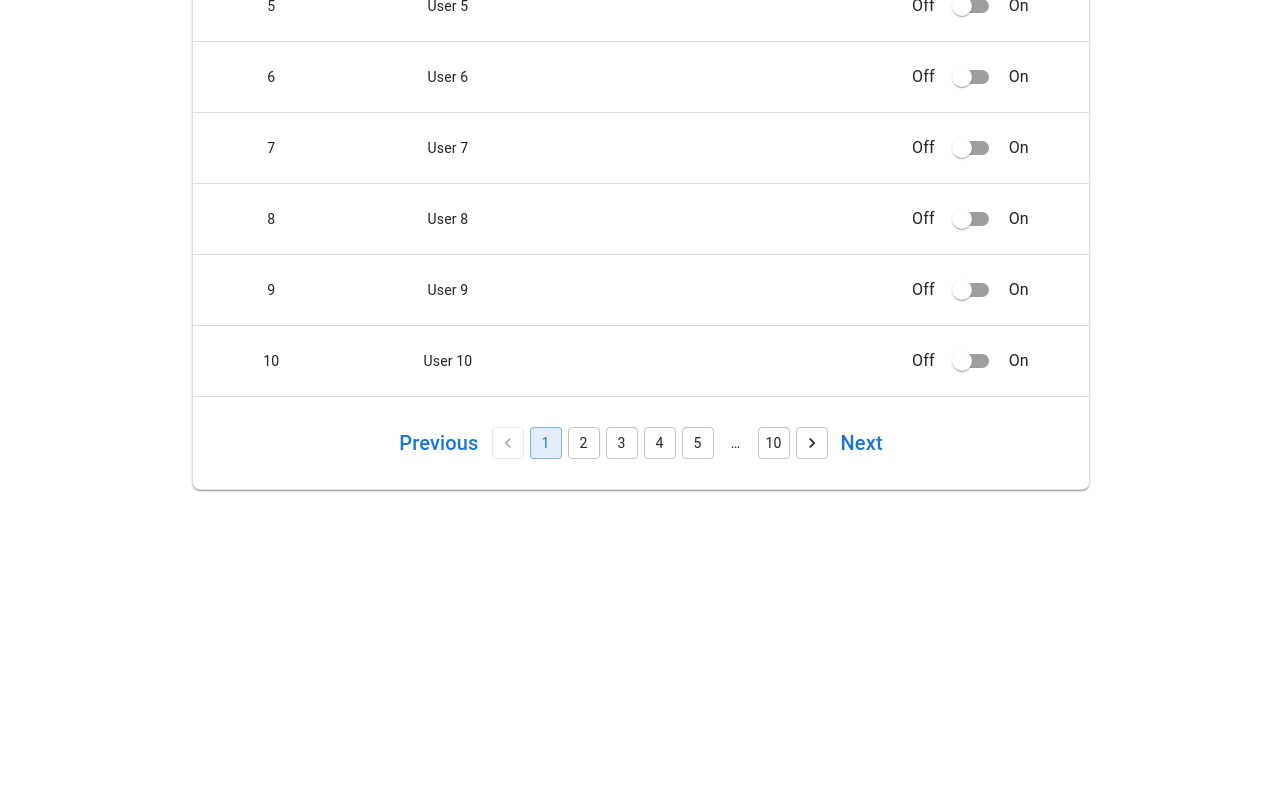
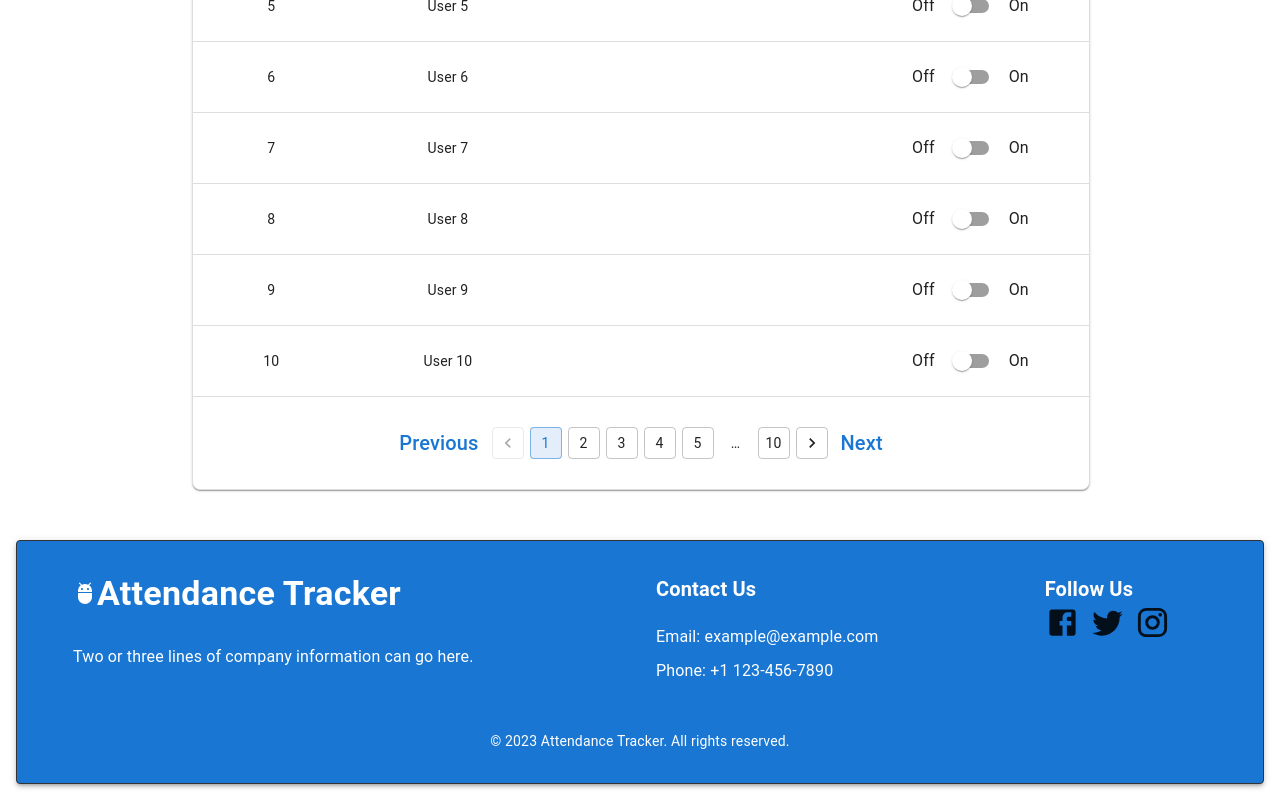
Before and after one commit to katariyakhushi/attendence-tracker, a React (Create React App) app: page / in a window 1280 px wide. Shown: the part 658-1458 px from the top of the page. Before the commit the page ends 1248 px from the top, so only its background shows below. Built offline with nearby package versions, Linux system fonts and the light colour scheme.

Commit message:
add footer

```diff
--- a/src/App.js
+++ b/src/App.js
@@ -10,7 +10,7 @@ import Selectbar from './Components/Selectbar';
 import Table from './Components/Table';
 import Password from './Components/Password';
 import Profile from './Components/Profile';
-
+import Footer from './Components/Footer';
 function App() {
     return (
         <Router>
@@ -21,9 +21,10 @@ function App() {
                 <Route path="/topbar" element={<Topbar/>}/>
                 <Route path="/sidebar" element={<Sidebar/>}/>
                 <Route path="/selectbar" element={<Selectbar/>}/>
-                <Route path="/Table" element={<Table/>}/>
+                <Route path="/table" element={<Table/>}/>
                 <Route path="/changePassword" element={<Password/>}/>
                 <Route path="/profile" element={<Profile/>}></Route>
+                <Route path="/footer" element={<Footer/>}></Route>
             </Routes>
         </Router>
     );
--- /dev/null
+++ b/src/Components/Footer.js
@@ -0,0 +1,75 @@
+import React from 'react';
+import { Container, Typography, Grid, Link, Paper, useTheme } from '@mui/material';
+import FacebookIcon from '@mui/icons-material/Facebook';
+import TwitterIcon from '@mui/icons-material/Twitter';
+import InstagramIcon from '@mui/icons-material/Instagram';
+import AdbIcon from '@mui/icons-material/Adb';
+
+const Footer = () => {
+  const theme = useTheme();
+
+  return (
+    <Paper
+      elevation={3}
+      style={{
+        padding: theme.spacing(4),
+        border: '1px solid #333',
+        marginLeft: theme.spacing(2),
+        marginRight: theme.spacing(2),
+        marginBottom: theme.spacing(2),
+        backgroundColor: theme.palette.primary.main,
+      }}
+    >
+      <Container maxWidth="lg" marginBottom="30px">
+        <Grid container spacing={4} justifyContent="space-between">
+          <Grid item xs={12} sm={6}>
+            <Typography variant="h4" style={{ fontWeight: 'bold', color: '#fff' }}>
+              <AdbIcon sx={{ display: { mr: 1 } }} />
+              Attendance Tracker
+            </Typography>
+            <Typography mt="30px" style={{ color: '#fff' }}>
+              Two or three lines of company information can go here.
+            </Typography>
+          </Grid>
+
+          <Grid item xs={12} sm={4}>
+            <Typography variant="h6" style={{ fontWeight: 'bold', color: '#fff' }}>
+              Contact Us
+            </Typography>
+            <Typography mt="20px" style={{ color: '#fff' }}>
+              Email: example@example.com
+            </Typography>
+            <Typography mt="10px" style={{ color: '#fff' }}>
+              Phone: +1 123-456-7890
+            </Typography>
+          </Grid>
+
+          <Grid item xs={12} sm={2}>
+            <Typography variant="h6" style={{ fontWeight: 'bold', color: '#fff' }}>
+              Follow Us
+            </Typography>
+            <Link href="#" color="inherit" target="_blank" rel="noopener" style={{ marginRight: '10px' }}>
+              <FacebookIcon fontSize="large" />
+            </Link>
+            <Link href="#" color="inherit" target="_blank" rel="noopener" style={{ marginRight: '10px' }}>
+              <TwitterIcon fontSize="large" />
+            </Link>
+            <Link href="#" color="inherit" target="_blank" rel="noopener" style={{ marginRight: '10px' }}>
+              <InstagramIcon fontSize="large" />
+            </Link>
+          </Grid>
+        </Grid>
+        <Typography
+          variant="body2"
+          color="textSecondary"
+          align="center"
+          style={{ marginTop: theme.spacing(6), color: '#fff' }}
+        >
+          &copy; {new Date().getFullYear()} Attendance Tracker. All rights reserved.
+        </Typography>
+      </Container>
+    </Paper>
+  );
+};
+
+export default Footer;
--- a/src/Components/MainPage.js
+++ b/src/Components/MainPage.js
@@ -1,12 +1,13 @@
 import React from 'react';
 import Table from './Table';
 import Topbar from "./Topbar";
-
+import Footer from './Footer';
 const MainPage = () => {
     return (
         <div>
             <Topbar/>
             <Table/>
+            <Footer/>
         </div>
     );
 };
--- a/src/Components/Table.js
+++ b/src/Components/Table.js
@@ -71,7 +71,7 @@ const AttendanceTracker = () => {
       <Typography variant="h3" marginBottom="50px">
         Attendance Tracker
       </Typography>
-      <Box width="70%" marginBottom="100px">
+      <Box width="70%" marginBottom="50px">
         <Box
           display="flex"
           justifyContent="space-between"
```
